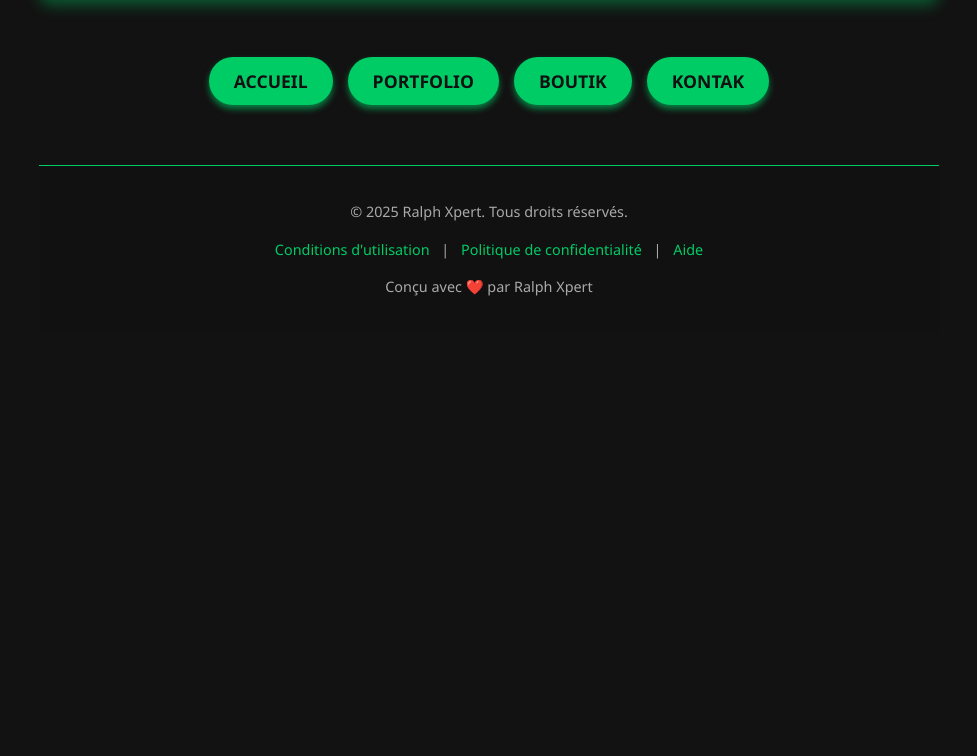
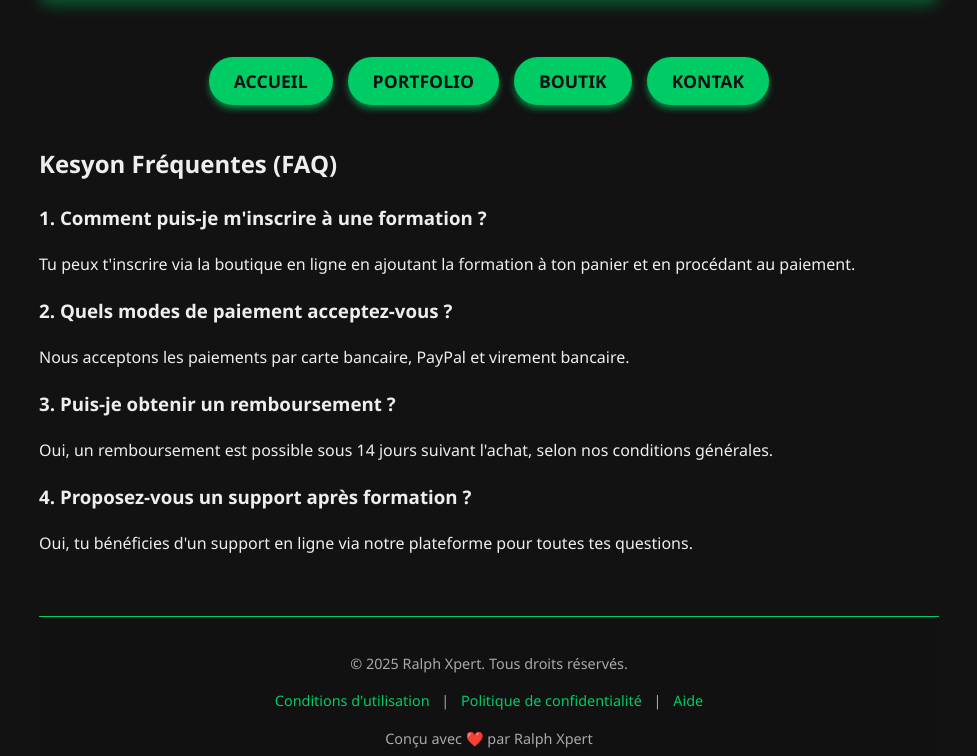
Before and after one commit to kenguer/Ralph-xpert-, a plain HTML site: page index.html in a window 1280 px wide. Shown: the part 488-1244 px from the top of the page, without its empty margins (151-1128 px from the left). Before the commit the page ends 861 px from the top, so only its background shows below. Drawn offline with Linux system fonts and the light colour scheme.

Commit message:
Update index.html

```diff
--- a/index.html
+++ b/index.html
@@ -118,6 +118,27 @@
   }
 </style>
 
+<section class="faq" id="faq">
+  <h2 class="section-title">Kesyon Fréquentes (FAQ)</h2>
+  <div class="faq-item" onclick="toggleFaq(this)">
+    <h3>1. Comment puis-je m'inscrire à une formation ?</h3>
+    <p>Tu peux t'inscrire via la boutique en ligne en ajoutant la formation à ton panier et en procédant au paiement.</p>
+  </div>
+  <div class="faq-item" onclick="toggleFaq(this)">
+    <h3>2. Quels modes de paiement acceptez-vous ?</h3>
+    <p>Nous acceptons les paiements par carte bancaire, PayPal et virement bancaire.</p>
+  </div>
+  <div class="faq-item" onclick="toggleFaq(this)">
+    <h3>3. Puis-je obtenir un remboursement ?</h3>
+    <p>Oui, un remboursement est possible sous 14 jours suivant l'achat, selon nos conditions générales.</p>
+  </div>
+  <div class="faq-item" onclick="toggleFaq(this)">
+    <h3>4. Proposez-vous un support après formation ?</h3>
+    <p>Oui, tu bénéficies d'un support en ligne via notre plateforme pour toutes tes questions.</p>
+  </div>
+</section>
+
+
   <footer>
     <p>© 2025 Ralph Xpert. Tous droits réservés.</p>
     <p>
```
